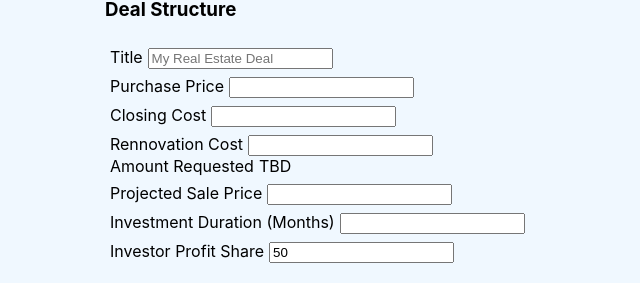
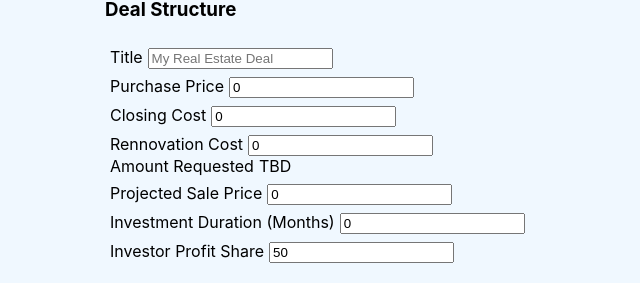
Before and after one commit to delaanthonio/deal-flow, a React (Create React App) app: page / in a window 1280 px wide. Shown: the part 180-463 px from the top of the page, without its empty margins (318-958 px from the left). Built offline with nearby package versions, Linux system fonts and the light colour scheme.

Commit message:
feat: update initial values

```diff
--- a/src/RealEstateRenovationForm.tsx
+++ b/src/RealEstateRenovationForm.tsx
@@ -1,16 +1,5 @@
 import { ErrorMessage, Field, Form, Formik } from 'formik'
 import * as Yup from 'yup'
-
-class RealEstateRenovationValues {
-    closingCost: string = ''
-    investorProfitShare: string = ''
-    investmentDuration: string = ''
-    projectedSalePrice: string = ''
-    purchasePrice: string = ''
-    region: string = ''
-    rennovationCost: string = ''
-    subRegion: string = ''
-}
 
 const validationSchema = Yup.object().shape({
     closingCost: Yup.number().min(2).required('Required'),
@@ -60,13 +49,13 @@ export const RealEstateRennovationForm = () => {
         <div>
             <Formik
                 initialValues={{
-                    closingCost: '',
-                    investmentDuration: '',
-                    investorProfitShare: '50',
-                    projectedSalePrice: '',
-                    purchasePrice: '',
+                    closingCost: 0,
+                    investmentDuration: 0,
+                    investorProfitShare: 50,
+                    projectedSalePrice: 0,
+                    purchasePrice: 0,
                     region: '',
-                    rennovationCost: '',
+                    rennovationCost: 0,
                     subRegion: '',
                 }}
                 validationSchema={validationSchema}
@@ -75,14 +64,13 @@ export const RealEstateRennovationForm = () => {
                 }}
             >
                 {props => {
-                    const projectedSalePrice = parseInt(props.values.projectedSalePrice)
-                    const purchasePrice = parseInt(props.values.purchasePrice)
-                    const closingCost = parseInt(props.values.closingCost)
-                    const rennovationCost = parseInt(props.values.rennovationCost)
+                    const projectedSalePrice = props.values.projectedSalePrice
+                    const purchasePrice = props.values.purchasePrice
+                    const closingCost = props.values.closingCost
+                    const rennovationCost = props.values.rennovationCost
                     const amountRequested = purchasePrice + closingCost + rennovationCost
                     const displayAmountRequested = `$${amountRequested}`
-                    const investorProfitShare = parseInt(props.values.investorProfitShare)
-
+                    const investorProfitShare = props.values.investorProfitShare
                     const projectedProfit = projectedSalePrice - amountRequested
                     const returnOnInvestment = projectedProfit / amountRequested * investorProfitShare / 100
 
@@ -93,7 +81,7 @@ export const RealEstateRennovationForm = () => {
                     const profitToInvestor = projectedProfit * investorProfitShare / 100;
                     const displayProfitToInvestor = `$${profitToInvestor}`;
 
-                    const investmentDuration = parseInt(props.values.investmentDuration)
+                    const investmentDuration = props.values.investmentDuration
                     const annualizedReturn =
                         (1 + returnOnInvestment) ** (12 / investmentDuration) - 1
                     const displayAnnualizedReturn = annualizedReturn.toLocaleString(undefined, {
```
